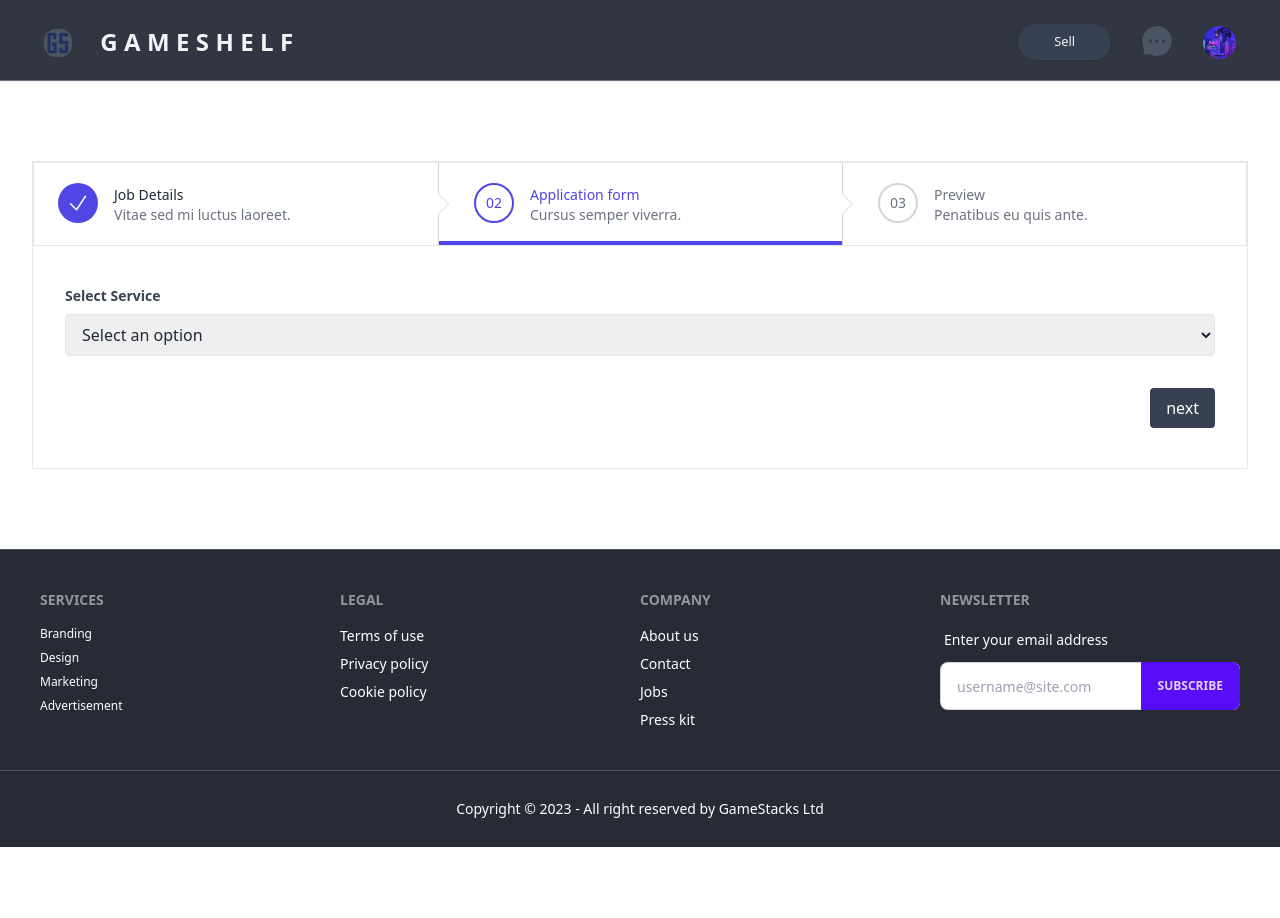
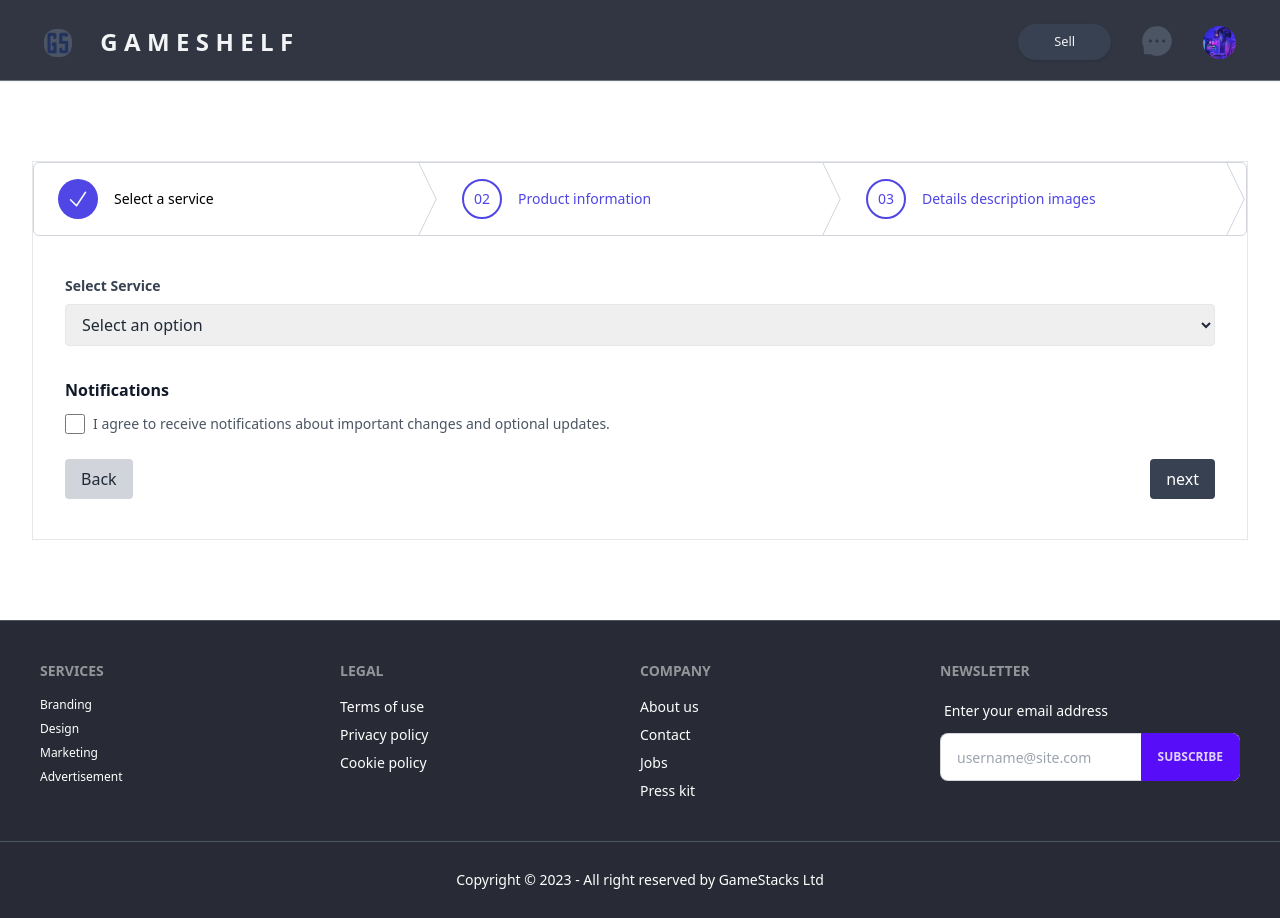
Before and after one commit to IbadRehman360/gameshelf, a React (Vite) app: page /sell in a window 1280 px wide. Before the commit the page ends 847 px from the top, so only its background shows below. Built offline with nearby package versions, Linux system fonts and the light colour scheme.

Commit message:
made ton of changes in multistep, styles step bar and etc

```diff
--- a/src/components/Features/MultiStepForm/MultiStepForm.jsx
+++ b/src/components/Features/MultiStepForm/MultiStepForm.jsx
@@ -37,13 +37,13 @@ function useMultiStepForm() {
 
   return (
     <div className="border">
-      <Step />
+      <Step step={step} />
       <form onSubmit={onSubmit} className="py-10 px-8 grid gap-4">
         {stepComponents[step]}
-        <div className="flex justify-between">
+        <div className="flex justify-between mt-1">
           <button
             className={`bg-gray-300 px-4 py-2 rounded ${
-              step === 4 || step === 1 ? "hidden" : "flex"
+              step === 4 ? "hidden" : "flex"
             }`}
             onClick={() => dispatch({ type: "back" })}
             disabled={step <= 1}
@@ -52,7 +52,7 @@ function useMultiStepForm() {
           </button>
 
           <button
-            className={`bg-gray-700 text-white px-4 py-2 rounded  ml-auto ${
+            className={`bg-gray-700 text-white px-4 py-2 rounded  flex-end  ${
               step === 4 ? "hidden" : "flex"
             }`}
             disabled={step > 3}
--- a/src/components/Features/MultiStepForm/OfferGamesService.jsx
+++ b/src/components/Features/MultiStepForm/OfferGamesService.jsx
@@ -1,4 +1,54 @@
 function GameSelectionComponent() {
+  // const countries = [
+  //   "Afghanistan",
+  //   "Albania",
+  //   "Algeria",
+  //   "Andorra",
+  //   "Angola",
+  //   "Antigua and Barbuda",
+  //   "Argentina",
+  //   "Armenia",
+  //   "Australia",
+  //   "Austria",
+  //   "Azerbaijan",
+  //   "Bahamas",
+  //   "Bahrain",
+  //   "Bangladesh",
+  //   "Barbados",
+  //   "Belarus",
+  //   "Belgium",
+  //   "Belize",
+  //   "Benin",
+  //   "Bhutan",
+  //   "Bolivia",
+  //   "Bosnia and Herzegovina",
+  //   "Botswana",
+  //   "Brazil",
+  //   "Brunei",
+  //   "Bulgaria",
+  //   "Burkina Faso",
+  //   "Burundi",
+  //   "Cabo Verde",
+  //   "Cambodia",
+  //   "Cameroon",
+  //   "Canada",
+  //   "Central African Republic",
+  //   "Chad",
+  //   "Chile",
+  //   "China",
+  //   "Colombia",
+  //   "Comoros",
+  //   "Congo",
+  //   "Costa Rica",
+  //   "Croatia",
+  //   "Cuba",
+  //   "Cyprus",
+  //   "Czech Republic",
+  //   "Denmark",
+  //   "Djibouti",
+  //   "Dominica",
+  //   "Dominican Republic",
+  // ];
   return (
     <div className="step">
       <div className="mb-4">
@@ -21,6 +71,44 @@ function GameSelectionComponent() {
           <option value="gameAccount">Game Account</option>
         </select>
       </div>
+      {/* <div className="mb-4">
+        <label
+          className="block text-gray-700 text-sm font-bold mb-2"
+          htmlFor="country"
+        >
+          Select Country
+        </label>
+        <select
+          required
+          id="country" // Changed id and name to "country"
+          name="country"
+          className="border rounded w-full py-2 px-3"
+        >
+          <option value="">Select a country</option>
+          {countries.map((country, index) => (
+            <option key={index} value={country}>
+              {country}
+            </option>
+          ))}
+        </select>
+      </div> */}
+      <h5 className="text-md mt-8 font-semibold  text-gray-900 mb-3">
+        Notifications
+      </h5>
+      <div className="mt-2 text-sm text-gray-600">
+        <label htmlFor="comments" className="inline-flex items-center">
+          <input
+            id="comments"
+            name="comments"
+            type="checkbox"
+            className="form-checkbox h-5 w-5 text-indigo-600 focus:ring-indigo-600"
+          />
+          <span className="ml-2">
+            I agree to receive notifications about important changes and
+            optional updates.
+          </span>
+        </label>
+      </div>
     </div>
   );
 }
--- a/src/components/Features/MultiStepForm/Step.jsx
+++ b/src/components/Features/MultiStepForm/Step.jsx
@@ -3,159 +3,103 @@ import { CheckIcon } from "@heroicons/react/24/solid";
 const steps = [
   {
     id: "01",
-    name: "Job Details",
-    description: "Vitae sed mi luctus laoreet.",
+    name: "Select a service",
     href: "#",
-    status: "complete",
+    status: 1,
   },
   {
     id: "02",
-    name: "Application form",
-    description: "Cursus semper viverra.",
+    name: "Product information",
     href: "#",
-    status: "current",
+    status: 2,
   },
   {
     id: "03",
-    name: "Preview",
-    description: "Penatibus eu quis ante.",
+    name: "Details description images",
     href: "#",
-    status: "upcoming",
+    status: 3,
   },
 ];
 
-function classNames(...classes) {
-  return classes.filter(Boolean).join(" ");
-}
-
-export default function Example() {
+export default function Step({ step }) {
   return (
-    <div className="lg:border-b lg:border-t lg:border-gray-200">
     <nav aria-label="Progress">
       <ol
         role="list"
-          className="overflow-hidden rounded-md lg:flex lg:rounded-none lg:border-l lg:border-r lg:border-gray-200"
+        className="divide-y divide-gray-300 rounded-md border border-gray-300 md:flex md:divide-y-0"
       >
-          {steps.map((step, stepIdx) => (
-            <li key={step.id} className="relative overflow-hidden lg:flex-1">
-              <div
-                className={classNames(
-                  stepIdx === 0 ? "rounded-t-md border-b-0" : "",
-                  stepIdx === steps.length - 1 ? "rounded-b-md border-t-0" : "",
-                  "overflow-hidden border border-gray-200 lg:border-0"
-                )}
-              >
-                {step.status === "complete" ? (
-                  <a href={step.href} className="group">
-                    <span
-                      className="absolute left-0 top-0 h-full w-1 bg-transparent group-hover:bg-gray-200 lg:bottom-0 lg:top-auto lg:h-1 lg:w-full"
-                      aria-hidden="true"
-                    />
-                    <span
-                      className={classNames(
-                        stepIdx !== 0 ? "lg:pl-9" : "",
-                        "flex items-start px-6 py-5 text-sm font-medium"
-                      )}
-                    >
-                      <span className="flex-shrink-0">
-                        <span className="flex h-10 w-10 items-center justify-center rounded-full bg-indigo-600">
+        {steps.map((LpStep) => (
+          <li key={LpStep.name} className="relative md:flex md:flex-1">
+            {LpStep.status === step ? (
+              <a href={LpStep.href} className="group flex w-full items-center">
+                <span className="flex items-center px-6 py-4 text-sm font-medium">
+                  <span className="flex h-10 w-10 flex-shrink-0 items-center justify-center rounded-full bg-indigo-600 group-hover:bg-indigo-800">
                     <CheckIcon
                       className="h-6 w-6 text-white"
                       aria-hidden="true"
                     />
                   </span>
-                      </span>
-                      <span className="ml-4 mt-0.5 flex min-w-0 flex-col">
-                        <span className="text-sm font-medium">{step.name}</span>
-                        <span className="text-sm font-medium text-gray-500">
-                          {step.description}
-                        </span>
+                  <span className="ml-4 text-sm font-medium text-black">
+                    {" "}
+                    {/* Change text color here */}
+                    {LpStep.name}
                   </span>
                 </span>
               </a>
-                ) : step.status === "current" ? (
-                  <a href={step.href} aria-current="step">
-                    <span
-                      className="absolute left-0 top-0 h-full w-1 bg-indigo-600 lg:bottom-0 lg:top-auto lg:h-1 lg:w-full"
-                      aria-hidden="true"
-                    />
-                    <span
-                      className={classNames(
-                        stepIdx !== 0 ? "lg:pl-9" : "",
-                        "flex items-start px-6 py-5 text-sm font-medium"
-                      )}
+            ) : LpStep.status !== step ? (
+              <a
+                href={LpStep.href}
+                className="flex items-center px-6 py-4 text-sm font-medium"
+                aria-current="step"
               >
-                      <span className="flex-shrink-0">
-                        <span className="flex h-10 w-10 items-center justify-center rounded-full border-2 border-indigo-600">
-                          <span className="text-indigo-600">{step.id}</span>
+                <span className="flex h-10 w-10 flex-shrink-0 items-center justify-center rounded-full border-2 border-indigo-600">
+                  <span className="text-indigo-600">{LpStep.id}</span>{" "}
+                  {/* Display "id" */}
                 </span>
-                      </span>
-                      <span className="ml-4 mt-0.5 flex min-w-0 flex-col">
-                        <span className="text-sm font-medium text-indigo-600">
-                          {step.name}
-                        </span>
-                        <span className="text-sm font-medium text-gray-500">
-                          {step.description}
-                        </span>
-                      </span>
+                <span className="ml-4 text-sm font-medium text-indigo-600">
+                  {LpStep.name}
                 </span>
               </a>
             ) : (
-                  <a href={step.href} className="group">
-                    <span
-                      className="absolute left-0 top-0 h-full w-1 bg-transparent group-hover:bg-gray-200 lg:bottom-0 lg:top-auto lg:h-1 lg:w-full"
-                      aria-hidden="true"
-                    />
-                    <span
-                      className={classNames(
-                        stepIdx !== 0 ? "lg:pl-9" : "",
-                        "flex items-start px-6 py-5 text-sm font-medium"
-                      )}
-                    >
-                      <span className="flex-shrink-0">
-                        <span className="flex h-10 w-10 items-center justify-center rounded-full border-2 border-gray-300">
-                          <span className="text-gray-500">{step.id}</span>
+              <a href={step.href} className="group flex items-center">
+                <span className="flex items-center px-6 py-4 text-sm font-medium">
+                  <span className="flex h-10 w-10 flex-shrink-0 items-center justify-center rounded-full border-2 border-gray-300 group-hover:border-gray-400">
+                    <span className="text-gray-500 group-hover:text-gray-900">
+                      {step.id}
                     </span>
                   </span>
-                      <span className="ml-4 mt-0.5 flex min-w-0 flex-col">
-                        <span className="text-sm font-medium text-gray-500">
+                  <span className="ml-4 text-sm font-medium text-gray-500 group-hover:text-gray-900">
                     {step.name}
-                        </span>
-                        <span className="text-sm font-medium text-gray-500">
-                          {step.description}
-                        </span>
                   </span>
                 </span>
               </a>
             )}
 
-                {stepIdx !== 0 ? (
+            {step !== steps.length - 1 ? (
               <>
-                    {/* Separator */}
                 <div
-                      className="absolute inset-0 left-0 top-0 hidden w-3 lg:block"
+                  className="absolute right-0 top-0 hidden h-full w-5 md:block"
                   aria-hidden="true"
                 >
                   <svg
                     className="h-full w-full text-gray-300"
-                        viewBox="0 0 12 82"
+                    viewBox="0 0 22 80"
                     fill="none"
                     preserveAspectRatio="none"
                   >
                     <path
-                          d="M0.5 0V31L10.5 41L0.5 51V82"
+                      d="M0 -2L20 40L0 82"
+                      vectorEffect="non-scaling-stroke"
                       stroke="currentcolor"
-                          vectorEffect="non-scaling-stroke"
+                      strokeLinejoin="round"
                     />
                   </svg>
                 </div>
               </>
             ) : null}
-              </div>
           </li>
         ))}
       </ol>
     </nav>
-    </div>
   );
 }
```
Lines whose indentation alone changed are shown as unchanged.
